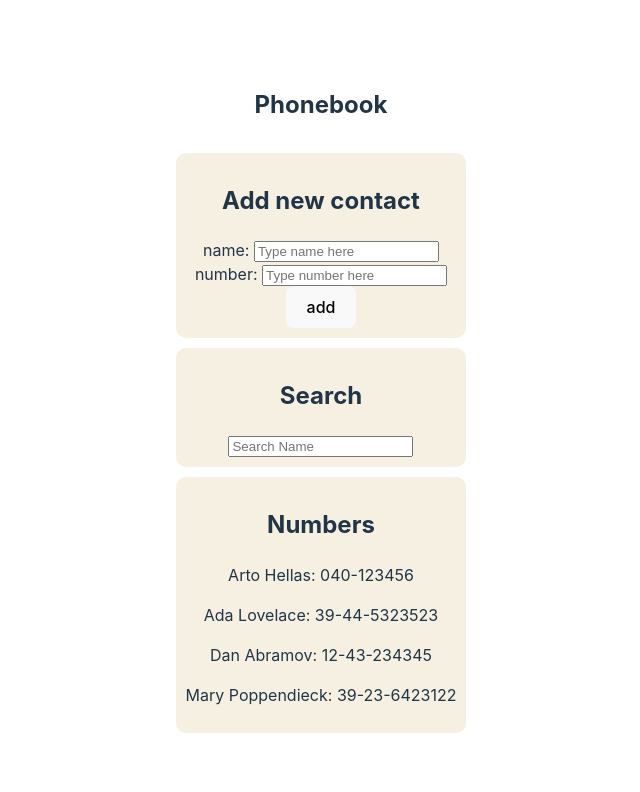
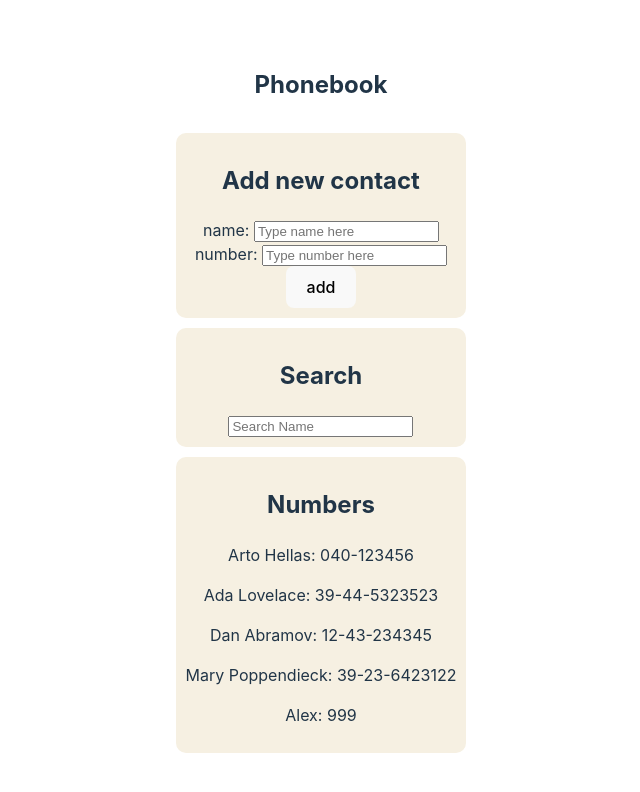
Before and after one commit to GucciGangnam/fullStackOpenCourse, a React (Vite) app in the folder part2/phonebook/Phone-Book-React/: page / in a window 1280 px wide. Shown: the top 792 px of the page, without its empty margins (319-959 px from the left). Built offline with nearby package versions, Linux system fonts and the light colour scheme; data requests are answered from the project's data file.

Commit message:
Part 2.12 complete

```diff
--- a/part2/phonebook/Phone-Book-React/db.json
+++ b/part2/phonebook/Phone-Book-React/db.json
@@ -19,6 +19,11 @@
       "name": "Mary Poppendieck",
       "number": "39-23-6423122",
       "id": "4"
+    },
+    {
+      "id": "46d2",
+      "name": "Alex",
+      "number": "999"
     }
   ]
 }
--- a/part2/phonebook/Phone-Book-React/src/App.jsx
+++ b/part2/phonebook/Phone-Book-React/src/App.jsx
@@ -9,13 +9,18 @@ import { Form } from "./componenets/Form"
 import { Search } from "./componenets/Search"
 import { Contacts } from "./componenets/Contacts"
 import axios from "axios"
+// Services
+import personServices from './services/persons'
+
 
 
 const App = () => {
   const [persons, setPersons] = useState([])
   // UE to fetch persons from server on mount:
+
   useEffect(() => {
-    axios.get('http://localhost:3001/persons')
+    personServices
+      .getAll()
       .then(response => {
         console.log(response)
         setPersons(response.data)
@@ -41,7 +46,7 @@ const App = () => {
     setSearchResult(updatedSearchResults);
   };
 
-
+// ADD NEW PERSON
   const [newName, setNewName] = useState('');
   const [newNumber, setNewNumber] = useState('');
   // Handle change name
@@ -52,8 +57,7 @@ const App = () => {
   const handleChangeNumber = (e) => {
     setNewNumber(e.target.value)
   }
-
-  // SUbmit new name
+  // Submit new name
   const submitName = (e) => {
     e.preventDefault();
     const nameExists = persons.some(person => person.name === newName);
@@ -61,13 +65,22 @@ const App = () => {
       alert(`${newName} is already added to phonebook`);
       return;
     }
-
     const updatedPersons = [...persons, { name: newName, number: newNumber }];
     setPersons(updatedPersons);
+
+    // Update person in backend
+    personServices
+    .create({ name: newName, number: newNumber })
+
     setNewName('');
     setNewNumber('')
+
+
   };
 
+
+
+  // RETURN //
   return (
     <div className='App'>
 
--- /dev/null
+++ b/part2/phonebook/Phone-Book-React/src/services/persons.js
@@ -0,0 +1,20 @@
+import axios from 'axios'
+const baseUrl = 'http://localhost:3001/persons'
+
+const getAll = () => {
+    return axios.get(baseUrl)
+}
+
+const create = (newObject) => {
+    return axios.post(baseUrl, newObject)
+}
+
+const update = (id, newObject) => {
+    return axios.put(`${baseUrl}/${id}`, newObject)
+}
+
+export default {
+    getAll: getAll,
+    create: create,
+    update: update
+}
```
Lines whose indentation alone changed are shown as unchanged.
